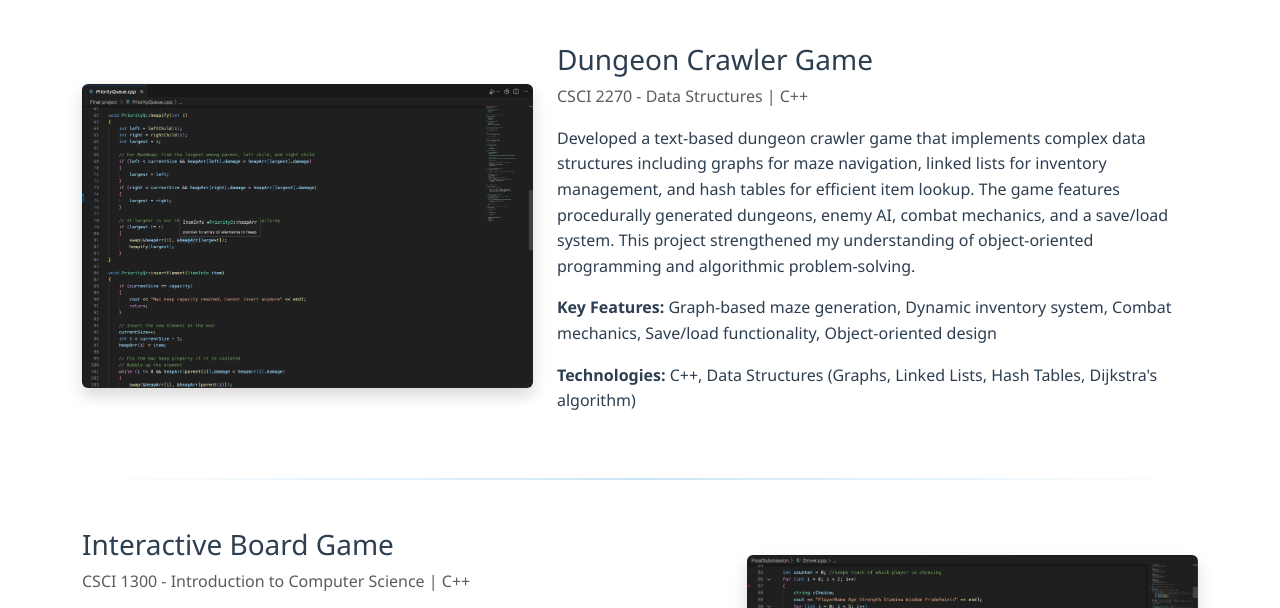
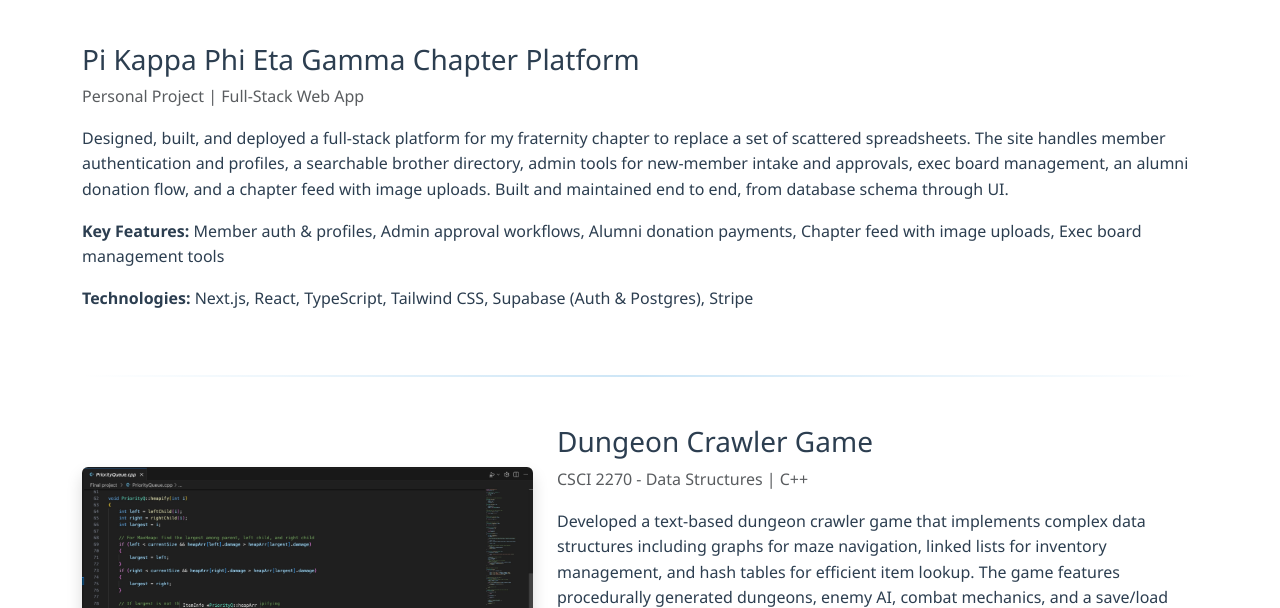
Before and after one commit to Fyn-walk/fyn-walker-portfolio, a plain HTML site: page views/projects.html in a window 1280 px wide. Shown: the part 167-775 px from the top of the page. Drawn offline with nearby package versions, Linux system fonts and the light colour scheme.

Commit message:
Add Pi Kappa Phi Eta Gamma chapter platform to projects

```diff
--- a/views/projects.html
+++ b/views/projects.html
@@ -41,6 +41,31 @@
     <!-- Main Content -->
     <div class="container my-5">
         <h1 class="text-center mb-5">My Projects</h1>
+
+        <!-- Project 0 -->
+        <div class="row mb-5 align-items-center">
+            <div class="col-md-12">
+                <h3>Pi Kappa Phi Eta Gamma Chapter Platform</h3>
+                <p class="text-muted">Personal Project | Full-Stack Web App</p>
+                <p>
+                    Designed, built, and deployed a full-stack platform for my fraternity chapter to replace a set of
+                    scattered spreadsheets. The site handles member authentication and profiles, a searchable brother
+                    directory, admin tools for new-member intake and approvals, exec board management, an alumni
+                    donation flow, and a chapter feed with image uploads. Built and maintained end to end, from
+                    database schema through UI.
+                </p>
+                <p>
+                    <strong>Key Features:</strong> Member auth &amp; profiles, Admin approval workflows, Alumni
+                    donation payments, Chapter feed with image uploads, Exec board management tools
+                </p>
+                <p>
+                    <strong>Technologies:</strong> Next.js, React, TypeScript, Tailwind CSS, Supabase (Auth &amp;
+                    Postgres), Stripe
+                </p>
+            </div>
+        </div>
+
+        <hr class="my-5">
 
         <!-- Project 1 -->
         <div class="row mb-5 align-items-center">
```
